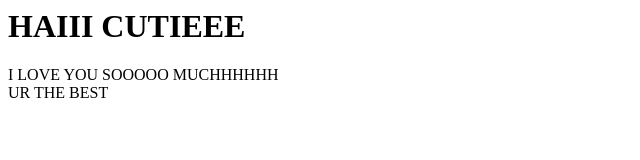
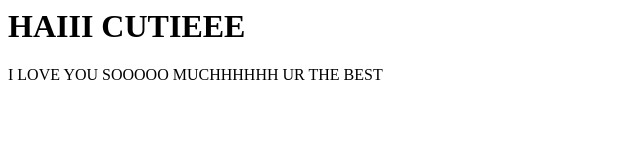
Before and after one commit to AsunaYumi/WebXWebsite, a plain HTML site: page index.html in a window 1280 px wide. Shown: the whole page, without its empty margins (0-640 px from the left). Drawn offline with Linux system fonts and the light colour scheme.

Commit message:
Update index.html

```diff
--- a/index.html
+++ b/index.html
@@ -12,7 +12,7 @@
     <h1>HAIII CUTIEEE</h1>
 
     <div>
-        I LOVE YOU SOOOOO MUCHHHHHH<br>
+        I LOVE YOU SOOOOO MUCHHHHHH
         UR THE BEST
     </div>
 
```
